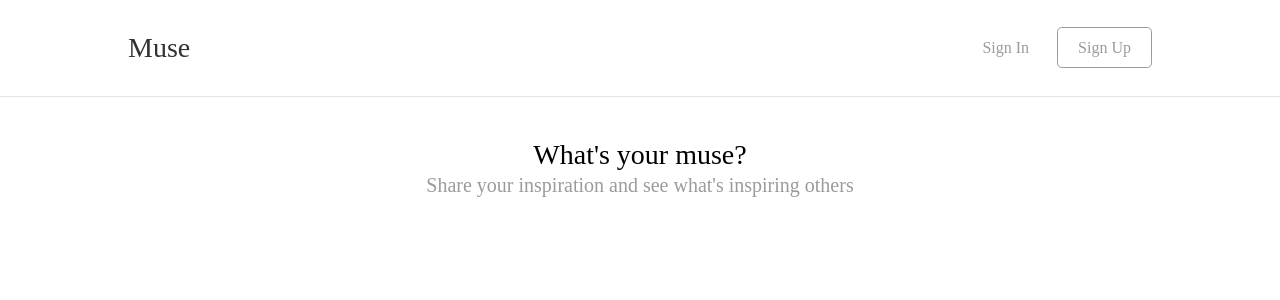
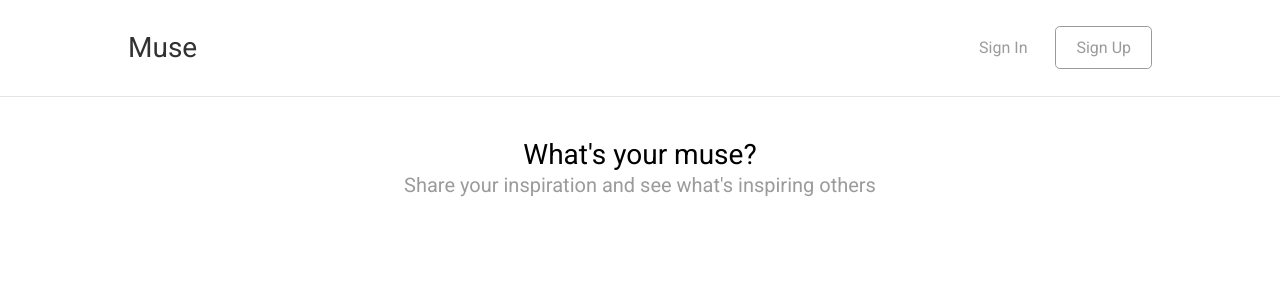
Before and after one commit to nickdelaney/muse, a Rails app: page / in a window 1280 px wide. Shown: the top 300 px of the page. Run offline with Rails 7, Linux system fonts and the light colour scheme; data that the repository does not hold is empty; style sheets or scripts are compiled from the project's sources; parts of the project's set-up code (start-up, migrations or seed data) failed here and were passed over; some libraries are stand-ins or nearby versions.

Commit message:
Changed fonts

```diff
--- a/app/assets/javascripts/application.js
+++ b/app/assets/javascripts/application.js
@@ -12,5 +12,5 @@
 //
 //= require jquery
 //= require jquery_ujs
-//= require turbolinks
+
 //= require_tree .
--- a/app/assets/stylesheets/application.css.scss
+++ b/app/assets/stylesheets/application.css.scss
@@ -4,12 +4,12 @@
  */
 
 body {
-	font-family: "Proxima Nova";
-	font-weight: 100;
+	font-family: 'Roboto', sans-serif;
+	font-weight: 400;
 }
 
 h1, h2, h3, h4, h5, h6 {
-	font-weight: 100;
+	font-weight: 400;
 }
 
 .wrapper {
--- a/app/assets/stylesheets/home.css.scss
+++ b/app/assets/stylesheets/home.css.scss
@@ -27,7 +27,7 @@
 		.post_content {
 			h2 {
 				margin: 0;
-				font-weight: 100;
+				font-weight: 400;
 				padding: 1rem 5%;
 				border-bottom: 1px solid #E4E4E4;
 				font-size: 1.25rem;
--- a/app/views/layouts/application.html.haml
+++ b/app/views/layouts/application.html.haml
@@ -2,10 +2,11 @@
 %html
 %head
 	%title Muse
-	= stylesheet_link_tag    'application', media: 'all', 'data-turbolinks-track' => true
-	= javascript_include_tag 'application', 'data-turbolinks-track' => true
+	= stylesheet_link_tag    'application', media: 'all'
+	= javascript_include_tag 'application'
 	%link{:rel => "stylesheet", :href => "http://cdnjs.cloudflare.com/ajax/libs/normalize/3.0.1/normalize.min.css"}
 	%link{:rel => "stylesheet", :href => "http://maxcdn.bootstrapcdn.com/font-awesome/4.2.0/css/font-awesome.min.css"}
+	%link{:rel => "stylesheet", :href => "http://fonts.googleapis.com/css?family=Roboto:400,100,500"}
 	= csrf_meta_tags
 %body
 	%header
```
